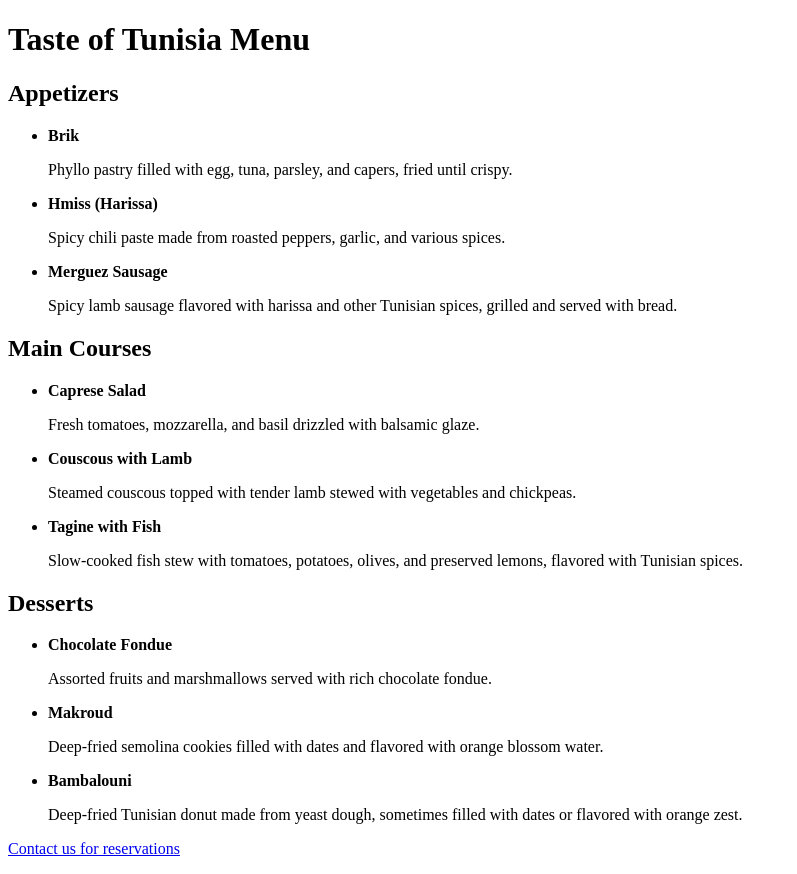
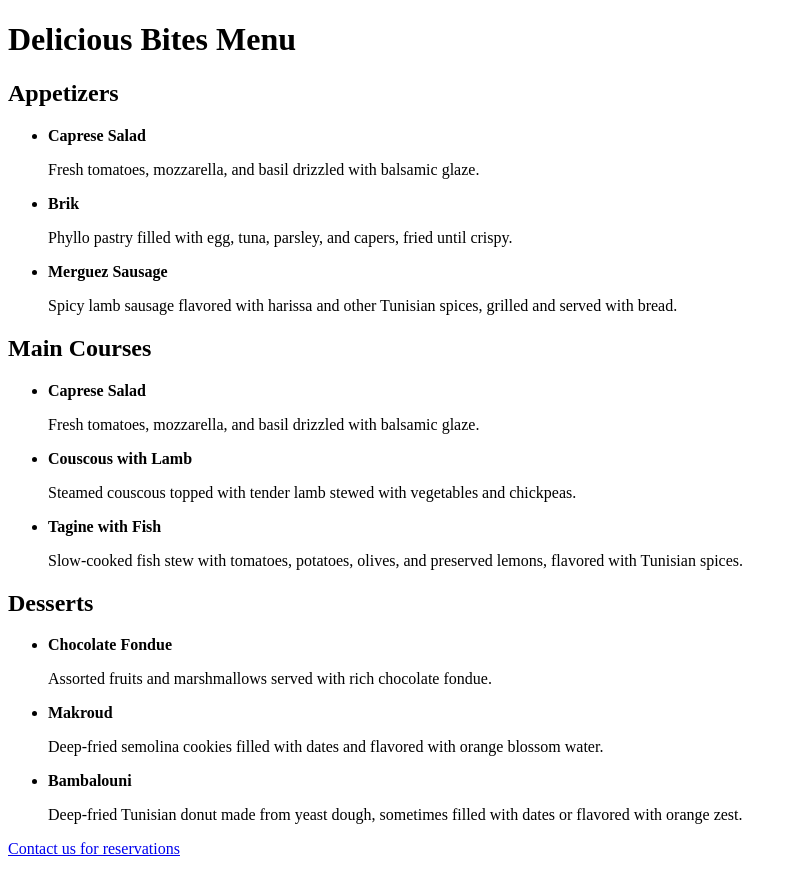
Before and after one commit to lordmedamine/HTML_Workshop, a plain HTML site: page restaurant .html in a window 1280 px wide. Shown: the whole page, without its empty margins (0-797 px from the left). Drawn offline with Linux system fonts and the light colour scheme.

Commit message:
Add files via upload

```diff
--- a/restaurant .html
+++ b/restaurant .html
@@ -3,13 +3,20 @@
   <head>
     <meta charset="UTF-8" />
     <meta name="viewport" content="width=device-width, initial-scale=1.0" />
-    <title>Taste of Tunisia Menu</title>
+    <title>Delicious Bites Menu</title>
   </head>
   <body>
-    <h1>Taste of Tunisia Menu</h1>
+    <h1>Delicious Bites Menu</h1>
 
     <h2>Appetizers</h2>
     <ul>
+      <li>
+        <strong>Caprese Salad</strong>
+
+        <p>
+          Fresh tomatoes, mozzarella, and basil drizzled with balsamic glaze.
+        </p>
+      </li>
       <li>
         <strong>Brik</strong>
         <p>
@@ -17,13 +24,7 @@
           crispy.
         </p>
       </li>
-      <li>
-        <strong>Hmiss (Harissa)</strong>
-        <p>
-          Spicy chili paste made from roasted peppers, garlic, and various
-          spices.
-        </p>
-      </li>
+
       <li>
         <strong>Merguez Sausage</strong>
         <p>
```
